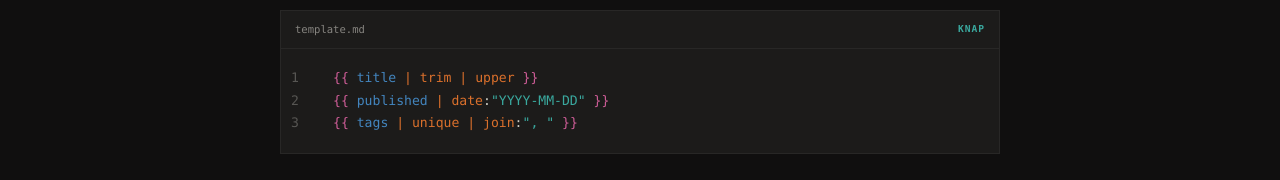
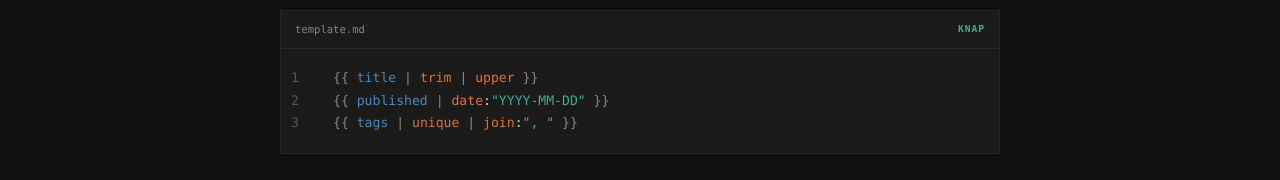
Before and after one commit to obsidianmd/knap, a Next.js app in the folder website/: page /filters in a window 1280 px wide. Shown: the part 563-743 px from the top of the page. Built offline with nearby package versions, Linux system fonts and the light colour scheme.

Commit message:
Mute Knap syntax punctuation

```diff
--- a/website/app/_components/docs.tsx
+++ b/website/app/_components/docs.tsx
@@ -85,7 +85,7 @@ export function DocShell({
 function tokenClass(token: string, language: 'knap' | 'ts' | 'shell') {
   if (/^(\{\{|\}\}|\{%|%\})$/.test(token)) return 'syn-language';
   if (/^['"`]/.test(token)) return 'syn-string';
-  if (/^\|\s*[a-z_]+$/i.test(token)) return 'syn-filter';
+  if (token === '|') return 'syn-punctuation';
   if (/^\d/.test(token)) return 'syn-number';
   if (language === 'ts' && /^(import|from)$/.test(token)) return 'syn-import';
   if (/^(true|false|null|undefined)$/.test(token)) return 'syn-constant';
@@ -97,10 +97,23 @@ function tokenClass(token: string, language: 'knap' | 'ts' | 'shell') {
 }
 
 function highlightLine(line: string, language: 'knap' | 'ts' | 'shell') {
-  const pattern = /(\{\{|\}\}|\{%|%\}|"(?:\\.|[^"\\])*"|'(?:\\.|[^'\\])*'|`(?:\\.|[^`\\])*`|\|\s*[a-z_]+|\b(?:if|elseif|else|endif|for|in|endfor|set|and|or|not|contains|true|false|null|undefined|import|from|const|let|type|async|await|return|new|throw|export|pnpm|npm|npx)\b|\b\d+(?:\.\d+)?\b|[A-Za-z_$][\w$]*(?:\.[A-Za-z_$][\w$]*|\[[^\]]+\])*)/g;
-  return line.split(pattern).filter(Boolean).map((token, index) => (
-    <span className={tokenClass(token, language)} key={index}>{token}</span>
-  ));
+  const pattern = /(\{\{|\}\}|\{%|%\}|"(?:\\.|[^"\\])*"|'(?:\\.|[^'\\])*'|`(?:\\.|[^`\\])*`|\||\b(?:if|elseif|else|endif|for|in|endfor|set|and|or|not|contains|true|false|null|undefined|import|from|const|let|type|async|await|return|new|throw|export|pnpm|npm|npx)\b|\b\d+(?:\.\d+)?\b|[A-Za-z_$][\w$]*(?:\.[A-Za-z_$][\w$]*|\[[^\]]+\])*)/g;
+  let expectsFilter = false;
+
+  return line.split(pattern).filter(Boolean).map((token, index) => {
+    let className = tokenClass(token, language);
+
+    if (token === '|' && language === 'knap') {
+      expectsFilter = true;
+    } else if (expectsFilter && /^\s+$/.test(token)) {
+      // Keep waiting through whitespace between the pipe and filter name.
+    } else if (expectsFilter) {
+      className = 'syn-filter';
+      expectsFilter = false;
+    }
+
+    return <span className={className} key={index}>{token}</span>;
+  });
 }
 
 export function CodeBlock({
--- a/website/app/globals.css
+++ b/website/app/globals.css
@@ -108,7 +108,7 @@ a { color: inherit; text-decoration: none; }
 .code-line:hover { background: var(--line); }
 .line-number { color: var(--faint); user-select: none; }
 .tok-punctuation { color: var(--muted); }
-.tok-language { color: var(--magenta); }
+.tok-language { color: var(--muted); }
 .tok-keyword { color: var(--green); }
 .tok-variable { color: var(--blue); }
 .tok-filter { color: var(--orange); }
@@ -321,7 +321,7 @@ footer > a:last-child { justify-self: end; }
 .doc-code-line:hover { background: var(--line); }
 .doc-line-number { color: var(--faint); user-select: none; }
 .syn-punctuation { color: var(--muted); }
-.syn-language { color: var(--magenta); }
+.syn-language { color: var(--muted); }
 .syn-keyword { color: var(--green); }
 .syn-import { color: var(--red); }
 .syn-constant { color: var(--yellow); }
```
